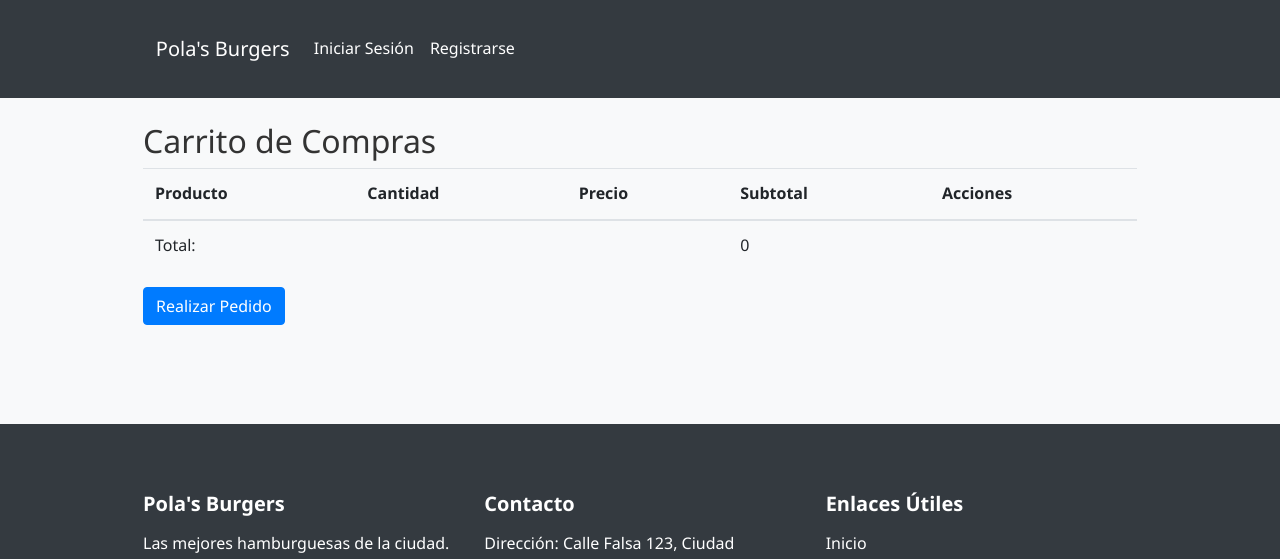
After one commit to CristianMarcus/BurgersPolas, a Django app: page /ver_carrito/ in a window 1280 px wide. The commit adds this page. Shown: the top 559 px of the page. Run offline with Django 5.2, Linux system fonts and the light colour scheme; some libraries are stand-ins or nearby versions.

Commit message:
Agregar funcionalidades de carrito de compras: implementar agregar, ver y eliminar productos del carrito; actualizar vistas y plantillas correspondientes.

```diff
--- a/polasburgers/pedidos/models.py
+++ b/polasburgers/pedidos/models.py
@@ -28,7 +28,7 @@ class Cliente(models.Model):
 
 class Pedido(models.Model):
     cliente_anonimo = models.ForeignKey(ClienteAnonimo, on_delete=models.SET_NULL, null=True, blank=True)
-    cliente = models.ForeignKey(Cliente, on_delete=models.CASCADE)
+    cliente = models.ForeignKey(Cliente, on_delete=models.CASCADE, null=True, blank=True)
     fecha_pedido = models.DateTimeField(auto_now_add=True)
     total = models.DecimalField(max_digits=8, decimal_places=2, default=0)
     ESTADO_CHOICES = (
--- /dev/null
+++ b/polasburgers/pedidos/templates/pedidos/carrito.html
@@ -0,0 +1,37 @@
+{% extends 'base.html' %}
+
+{% block title %}Carrito de Compras{% endblock %}
+
+{% block content %}
+    <h2>Carrito de Compras</h2>
+    <table class="table">
+        <thead>
+            <tr>
+                <th>Producto</th>
+                <th>Cantidad</th>
+                <th>Precio</th>
+                <th>Subtotal</th>
+                <th>Acciones</th>
+            </tr>
+        </thead>
+        <tbody>
+            {% for producto in productos_carrito %}
+                <tr>
+                    <td>{{ producto.nombre }}</td>
+                    <td>{{ producto.cantidad }}</td>
+                    <td>{{ producto.precio }}</td>
+                    <td>{{ producto.subtotal }}</td>
+                    <td><a href="{% url 'eliminar_del_carrito' producto.id %}" class="btn btn-danger btn-sm">Eliminar</a></td>
+                </tr>
+            {% endfor %}
+        </tbody>
+        <tfoot>
+            <tr>
+                <td colspan="3">Total:</td>
+                <td>{{ total }}</td>
+                <td></td>
+            </tr>
+        </tfoot>
+    </table>
+    <a href="{% url 'crear_pedido' %}" class="btn btn-primary">Realizar Pedido</a>
+{% endblock %}
--- a/polasburgers/pedidos/templates/pedidos/detalle_pedido.html
+++ b/polasburgers/pedidos/templates/pedidos/detalle_pedido.html
@@ -1,4 +1,8 @@
 {% extends 'base.html' %}
+{% load custom_filters %}
+
+{% block title %}Detalle del Pedido{% endblock %}
+
 
 {% block content %}
     <h2>Detalle del Pedido {{ pedido.id }}</h2>
@@ -20,7 +24,7 @@
                     <td>{{ item.producto.nombre }}</td>
                     <td>{{ item.cantidad }}</td>
                     <td>{{ item.precio_unitario }}</td>
-                    <td>{{ item.cantidad|multiply:item.precio_unitario }}</td>
+                    <td>{{ item.cantidad|multiplicar:item.precio_unitario }}</td>
                 </tr>
             {% endfor %}
         </tbody>
--- a/polasburgers/pedidos/templates/pedidos/listar_pedidos.html
+++ b/polasburgers/pedidos/templates/pedidos/listar_pedidos.html
@@ -21,6 +21,7 @@
                     <td>{{ pedido.total }}</td>
                     <td>{{ pedido.estado }}</td>
                     <td><a href="{% url 'detalle_pedido' pedido.id %}">Ver Detalle</a></td>
+                    <td><a href="{% url 'eliminar_pedido' pedido.id %}">Eliminar</a></td>
                 </tr>
             {% endfor %}
         </tbody>
--- a/polasburgers/pedidos/urls.py
+++ b/polasburgers/pedidos/urls.py
@@ -7,7 +7,11 @@ urlpatterns = [
     path('crear/', views.crear_pedido, name='crear_pedido'), #cambia pedido/crear a crear/
     path('pedidos/', views.listar_pedidos, name='listar_pedidos'), # cambia pedido/ a pedidos/
     path('pedidos/<int:pedido_id>/', views.detalle_pedido, name='detalle_pedido'), # cambia pedido/ a pedidos/
+    path('eliminar_pedido/<int:pedido_id>/', views.eliminar_pedido, name='eliminar_pedido'),
     path('agregar/', views.agregar_producto, name='agregar_producto'),
     path('editar/<int:producto_id>/', views.editar_producto, name='editar_producto'),
     path('eliminar/<int:producto_id>/', views.eliminar_producto, name='eliminar_producto'),
+    path('agregar_al_carrito/<int:producto_id>/', views.agregar_al_carrito, name='agregar_al_carrito'),
+    path('ver_carrito/', views.ver_carrito, name='ver_carrito'),
+    path('eliminar_del_carrito/<int:producto_id>/', views.eliminar_del_carrito, name='eliminar_del_carrito'),
 ]
--- a/polasburgers/pedidos/views.py
+++ b/polasburgers/pedidos/views.py
@@ -92,9 +92,82 @@ def listar_pedidos(request):
     return render(request, 'pedidos/listar_pedidos.html', {'pedidos': pedidos})
 
 
+def detalle_pedido(request, pedido_id):
+    pedido = get_object_or_404(Pedido, pk=pedido_id)
+    if request.user.is_authenticated:
+        if pedido.cliente and pedido.cliente.user == request.user:
+            return render(request, 'pedidos/detalle_pedido.html', {'pedido': pedido})
+    else:
+        cliente_anonimo_id = request.session.get('cliente_anonimo_id')
+        if cliente_anonimo_id and pedido.cliente_anonimo_id == cliente_anonimo_id:
+            return render(request, 'pedidos/detalle_pedido.html', {'pedido': pedido})
+    messages.error(request, "No tienes permiso para ver este pedido.")
+    return redirect('listar_pedidos')
 
+def eliminar_pedido(request, pedido_id):
+    pedido = get_object_or_404(Pedido, pk=pedido_id)
+    if request.user.is_authenticated:
+        if pedido.cliente and pedido.cliente.user == request.user:
+            pedido.delete()
+            messages.success(request, "Pedido eliminado exitosamente.")
+            return redirect('listar_pedidos')
+    else:
+        cliente_anonimo_id = request.session.get('cliente_anonimo_id')
+        if cliente_anonimo_id and pedido.cliente_anonimo_id == cliente_anonimo_id:
+            pedido.delete()
+            messages.success(request, "Pedido eliminado exitosamente.")
+            return redirect('listar_pedidos')
+    messages.error(request, "No tienes permiso para eliminar este pedido.")
+    return redirect('listar_pedidos')
 
-def detalle_pedido(request, pedido_id):
-    pedido = get_object_or_404(Pedido, pk=pedido_id, cliente__user=request.user)
-    items = ItemPedido.objects.filter(pedido=pedido)
-    return render(request, 'pedidos/detalle_pedido.html', {'pedido': pedido, 'items': items})
+from django.shortcuts import render, redirect, get_object_or_404
+from .models import Producto
+from django.contrib import messages
+
+def agregar_al_carrito(request, producto_id):
+    producto = get_object_or_404(Producto, pk=producto_id)
+    carrito = request.session.get('carrito', {})
+    producto_id_str = str(producto_id) # Convertir a string para usarlo como clave
+
+    if producto_id_str in carrito:
+        carrito[producto_id_str]['cantidad'] += 1
+    else:
+        carrito[producto_id_str] = {
+            'nombre': producto.nombre,
+            'precio': str(producto.precio),
+            'cantidad': 1,
+        }
+
+    request.session['carrito'] = carrito
+    messages.success(request, f'{producto.nombre} agregado al carrito.')
+    return redirect('listar_productos') # Redirige a la lista de productos
+
+# Vistas para el carrito
+
+def ver_carrito(request):
+    carrito = request.session.get('carrito', {})
+    productos_carrito = []
+    total = 0
+
+    for producto_id, detalles in carrito.items():
+        subtotal = float(detalles['precio']) * detalles['cantidad']
+        detalles['subtotal'] = subtotal
+        detalles['id'] = producto_id
+        productos_carrito.append(detalles)
+        total += subtotal
+
+    return render(request, 'pedidos/carrito.html', {
+        'productos_carrito': productos_carrito,
+        'total': total,
+    })
+
+def eliminar_del_carrito(request, producto_id):
+    carrito = request.session.get('carrito', {})
+    producto_id_str = str(producto_id)
+
+    if producto_id_str in carrito:
+        del carrito[producto_id_str]
+        request.session['carrito'] = carrito
+        messages.success(request, 'Producto eliminado del carrito.')
+
+    return redirect('ver_carrito')
--- a/polasburgers/templates/sidebar.html
+++ b/polasburgers/templates/sidebar.html
@@ -1,6 +1,7 @@
 <div class="sidebar-content">
     <ul class="sidebar-nav">
-        <li><a href="{% url 'lista_productos' %}">Productos</a></li>
+        <li><a href="{% url 'lista_productos' %}">Menu</a></li>
+        <li><a href="{% url 'ver_carrito' %}">Carrito de Compras</a></li>
         <li><a href="{% url 'listar_pedidos' %}">Mis Pedidos</a></li>
         </ul>
 </div>
```
Also changed, not shown: polasburgers/pedidos/templates/pedidos/eliminar_pedido.html (added, +14 -0 lines), polasburgers/pedidos/templatetags/custom_filters.py (added, +7 -0 lines), polasburgers/pedidos/migrations/0004_alter_pedido_cliente.py (added), polasburgers/pedidos/templatetags/__init__.py (added).
